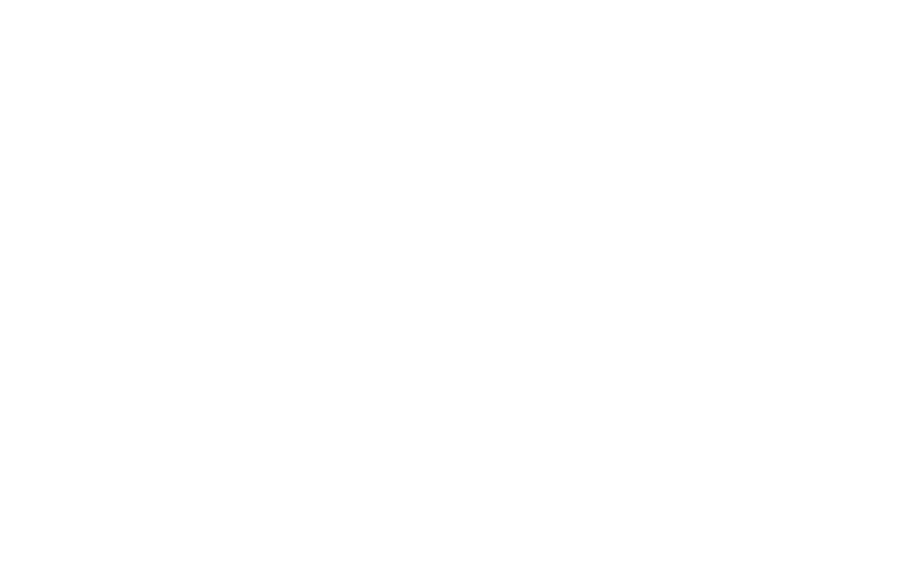
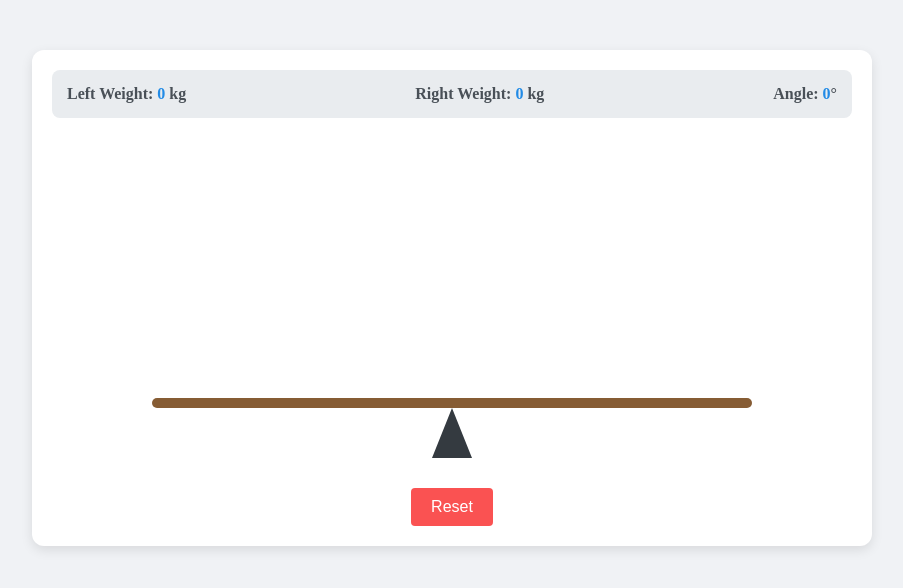
Before and after one commit to srhtak/seesaw-case, a website: page index.html in a window 1280 px wide. Shown: the whole page, without its empty margins (188-1091 px from the left). Drawn offline with Linux system fonts and the light colour scheme.

Commit message:
style: main skeleton was created with BEM

```diff
--- a/index.html
+++ b/index.html
@@ -1,9 +1,42 @@
 <!DOCTYPE html>
 <html lang="en">
-  <head>
-    <meta charset="UTF-8" />
-    <meta name="viewport" content="width=device-width, initial-scale=1.0" />
-    <title>Serhat</title>
-  </head>
-  <body></body>
+<head>
+    <meta charset="UTF-8">
+    <meta name="viewport" content="width=device-width, initial-scale=1.0">
+    <title>Seesaw Simulation</title>
+    <link rel="stylesheet" href="style.css">
+</head>
+<body>
+
+    <main class="app">
+
+        <section class="dashboard">
+            <div class="dashboard__stat">
+                Left Weight: <span id="left-total" class="dashboard__value">0</span> kg
+            </div>
+            <div class="dashboard__stat">
+                Right Weight: <span id="right-total" class="dashboard__value">0</span> kg
+            </div>
+            <div class="dashboard__stat">
+                Angle: <span id="angle-display" class="dashboard__value">0</span>°
+            </div>
+        </section>
+
+        <section class="simulation">
+            <div class="seesaw">
+                <div id="plank" class="seesaw__plank">
+                    </div>
+
+                <div class="seesaw__pivot"></div>
+            </div>
+        </section>
+
+        <div class="controls">
+            <button id="reset-btn" class="button button--danger">Reset</button>
+        </div>
+
+    </main>
+
+    <script src="script.js"></script>
+</body>
 </html>
--- a/script.js
+++ /dev/null
@@ -1 +0,0 @@
-// Husky testasdasd
--- a/style.css
+++ b/style.css
@@ -0,0 +1,114 @@
+body {
+    margin: 0;
+    background-color: #f0f2f5;
+    display: flex;
+    justify-content: center;
+    padding-top: 50px;
+}
+/* TODO: mobile icin geri donmem lazim */
+.app {
+    width: 100%;
+    max-width: 800px;
+    background: white;
+    padding: 20px;
+    border-radius: 12px;
+    box-shadow: 0 4px 12px rgba(0,0,0,0.1);
+    text-align: center;
+}
+
+.dashboard {
+    display: flex;
+    justify-content: space-between;
+    margin-bottom: 40px;
+    padding: 15px;
+    background-color: #e9ecef;
+    border-radius: 8px;
+}
+
+.dashboard__stat {
+    font-weight: bold;
+    color: #495057;
+}
+
+.dashboard__value {
+    color: #228be6;
+}
+
+.simulation {
+    height: 300px;
+    display: flex;
+    justify-content: center;
+    align-items: flex-end;
+    margin-bottom: 30px;
+
+}
+
+.seesaw {
+    position: relative;
+    width: 600px;
+    height: 150px;
+}
+
+.seesaw__plank {
+    position: absolute;
+    top: 90px;
+    left: 0;
+    width: 100%;
+    height: 10px;
+    background-color: #865c34;
+    border-radius: 5px;
+    z-index: 2;
+    cursor: pointer;
+
+    transition: transform 0.3s cubic-bezier(0.25, 0.1, 0.25, 1);
+    transform-origin: center center;
+}
+
+.seesaw__pivot {
+    position: absolute;
+    bottom: 0;
+    left: 50%;
+    transform: translateX(-50%);
+
+    width: 0;
+    height: 0;
+    border-left: 20px solid transparent;
+    border-right: 20px solid transparent;
+    border-bottom: 50px solid #343a40;
+    z-index: 1;
+}
+
+.seesaw__weight {
+    position: absolute;
+    bottom: 10px;
+    width: 30px;
+    height: 30px;
+    border-radius: 50%;
+    background-color: #fa5252;
+    display: flex;
+    justify-content: center;
+    align-items: center;
+    color: white;
+    font-size: 12px;
+    font-weight: bold;
+    transform: translateX(-50%);
+    pointer-events: none;
+    box-shadow: 0 2px 4px rgba(0,0,0,0.2);
+}
+
+.button {
+    padding: 10px 20px;
+    border: none;
+    border-radius: 4px;
+    cursor: pointer;
+    font-size: 16px;
+}
+
+.button--danger {
+    background-color: #fa5252;
+    color: white;
+}
+
+.button--danger:hover {
+    background-color: #c92a2a;
+}
```
Also changed, not shown: 2 other files.
